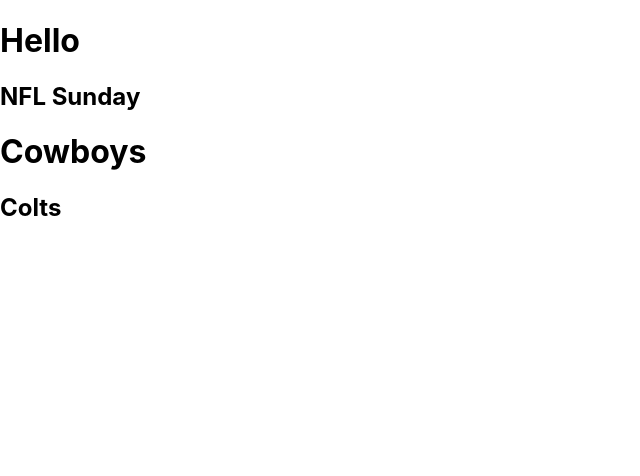
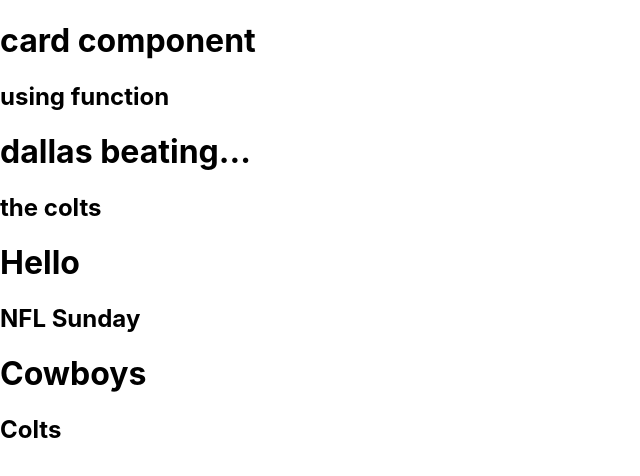
Before and after one commit to noribang/07_react_components_props, a React (Create React App) app: page / in a window 1280 px wide. Shown: the top 476 px of the page, without its empty margins (0-640 px from the left). Built offline with nearby package versions, Linux system fonts and the light colour scheme.

Commit message:
Created function component with updated syntax.

```diff
--- a/src/index.js
+++ b/src/index.js
@@ -53,6 +53,8 @@
 
 const element = (
   <div>
+    <Card greeting="card component" subheader="using function"/>
+    <Card greeting="dallas beating..." subheader="the colts"/>
     {Card({greeting: "Hello", subheader: "NFL Sunday"})}
     {Card({greeting: "Cowboys", subheader: "Colts"})}
   </div>
```
